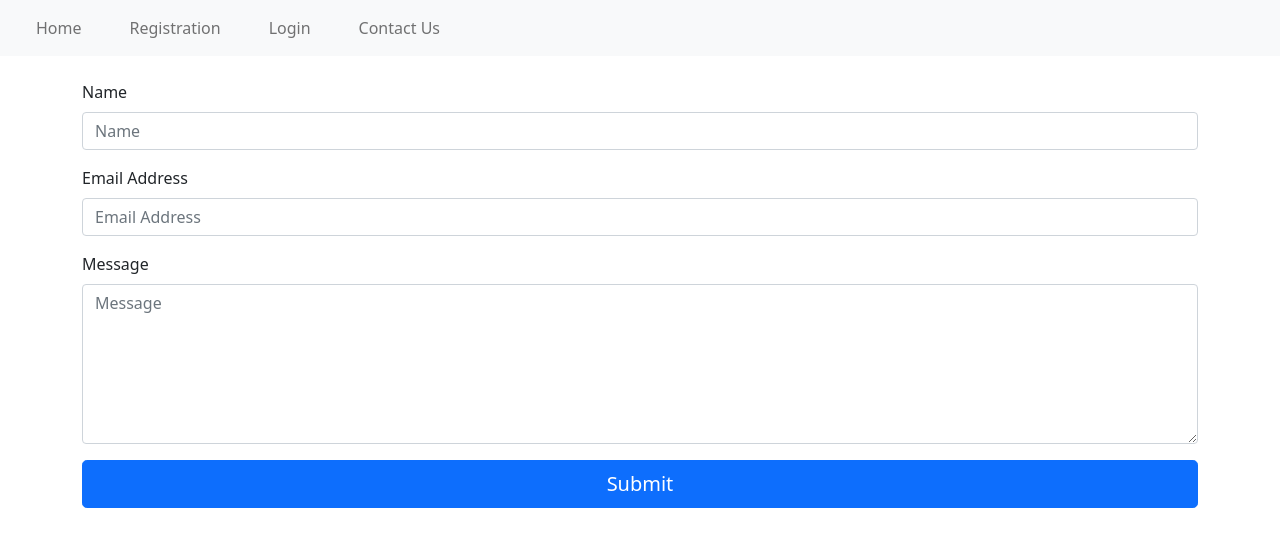
After one commit to Rabby3075/APWTRepository, a Laravel app: page /contactUs in a window 1280 px wide. The commit adds this page. Shown: the top 547 px of the page. Run offline with Laravel 9, Linux system fonts and the light colour scheme.

Commit message:
complete

```diff
--- /dev/null
+++ b/APWT_Task2/app/Http/Controllers/contactUsController.php
@@ -0,0 +1,12 @@
+<?php
+
+namespace App\Http\Controllers;
+
+use Illuminate\Http\Request;
+
+class contactUsController extends Controller
+{
+    public function ContactView(){
+        return view('contactUs');
+    }
+}
--- /dev/null
+++ b/APWT_Task2/resources/views/contactUs.blade.php
@@ -0,0 +1,48 @@
+@extends('layout.home')
+@section('content')
+<div class="container py-4">
+
+  <!-- Bootstrap 5 starter form -->
+  <form id="contactForm">
+
+    <!-- Name input -->
+    <div class="mb-3">
+      <label class="form-label" for="name">Name</label>
+      <input class="form-control" id="name" type="text" placeholder="Name" data-sb-validations="required" />
+      <div class="invalid-feedback" data-sb-feedback="name:required">Name is required.</div>
+    </div>
+
+    <!-- Email address input -->
+    <div class="mb-3">
+      <label class="form-label" for="emailAddress">Email Address</label>
+      <input class="form-control" id="emailAddress" type="email" placeholder="Email Address" data-sb-validations="required, email" />
+      <div class="invalid-feedback" data-sb-feedback="emailAddress:required">Email Address is required.</div>
+      <div class="invalid-feedback" data-sb-feedback="emailAddress:email">Email Address Email is not valid.</div>
+    </div>
+
+    <!-- Message input -->
+    <div class="mb-3">
+      <label class="form-label" for="message">Message</label>
+      <textarea class="form-control" id="message" type="text" placeholder="Message" style="height: 10rem;" data-sb-validations="required"></textarea>
+      <div class="invalid-feedback" data-sb-feedback="message:required">Message is required.</div>
+    </div>
+
+    <!-- Form submissions success message -->
+    <div class="d-none" id="submitSuccessMessage">
+      <div class="text-center mb-3">Form submission successful!</div>
+    </div>
+
+    <!-- Form submissions error message -->
+    <div class="d-none" id="submitErrorMessage">
+      <div class="text-center text-danger mb-3">Error sending message!</div>
+    </div>
+
+    <!-- Form submit button -->
+    <div class="d-grid">
+      <button class="btn btn-primary btn-lg" type="submit">Submit</button>
+    </div>
+
+  </form>
+
+</div>
+@endsection
--- a/APWT_Task2/resources/views/layout/home.blade.php
+++ b/APWT_Task2/resources/views/layout/home.blade.php
@@ -7,7 +7,7 @@
 
     <link href="https://cdn.jsdelivr.net/npm/bootstrap@5.0.2/dist/css/bootstrap.min.css" rel="stylesheet" integrity="sha384-EVSTQN3/azprG1Anm3QDgpJLIm9Nao0Yz1ztcQTwFspd3yD65VohhpuuCOmLASjC" crossorigin="anonymous">
     <script src="https://cdn.jsdelivr.net/npm/bootstrap@5.0.2/dist/js/bootstrap.bundle.min.js" integrity="sha384-MrcW6ZMFYlzcLA8Nl+NtUVF0sA7MsXsP1UyJoMp4YLEuNSfAP+JcXn/tWtIaxVXM" crossorigin="anonymous"></script>
-    <title>Task1</title>
+    <title>Task2</title>
 </head>
 <body>
 
--- a/APWT_Task2/resources/views/navbar/navbar.blade.php
+++ b/APWT_Task2/resources/views/navbar/navbar.blade.php
@@ -12,10 +12,10 @@
           <a class="nav-link" href="{{route('studentCreatePage')}}">Registration</a>
         </li>
         <li class="nav-item mx-3">
-          <a class="nav-link" href="">Login</a>
+          <a class="nav-link" href="{{route('studentLoginPage')}}">Login</a>
         </li>
         <li class="nav-item mx-3">
-          <a class="nav-link" href="">Contact Us</a>
+          <a class="nav-link" href="{{route('ContactView')}}">Contact Us</a>
         </li>
       </ul>
     </div>
--- a/APWT_Task2/routes/web.php
+++ b/APWT_Task2/routes/web.php
@@ -1,6 +1,7 @@
 <?php
 use App\Http\Controllers\homeController;
 use App\Http\Controllers\StudentController;
+use App\Http\Controllers\contactUsController;
 use Illuminate\Support\Facades\Route;
 
 /*
@@ -17,3 +18,6 @@ use Illuminate\Support\Facades\Route;
 Route::get('/',[homeController::class, 'homePage'])->name('home');
 Route::get('/registration',[StudentController::class, 'studentCreate'])->name('studentCreatePage');
 Route::post('/studentCreate',[StudentController::class, 'studentCreateSubmitted'])->name('studentCreate');
+Route::get('/login',[StudentController::class, 'studentLogin'])->name('studentLoginPage');
+Route::post('/loginSubmit',[StudentController::class, 'studentLoginSubmitted'])->name('studentLogin');
+Route::get('/contactUs',[contactUsController::class, 'ContactView'])->name('ContactView');
```
Also changed, not shown: APWT_Task2/app/Http/Controllers/StudentController.php (+26 -3 lines), APWT_Task2/resources/views/login.blade.php (added, +40 -0 lines), APWT_Task2/resources/views/registration.blade.php (+15 -0 lines), 1 other file.
